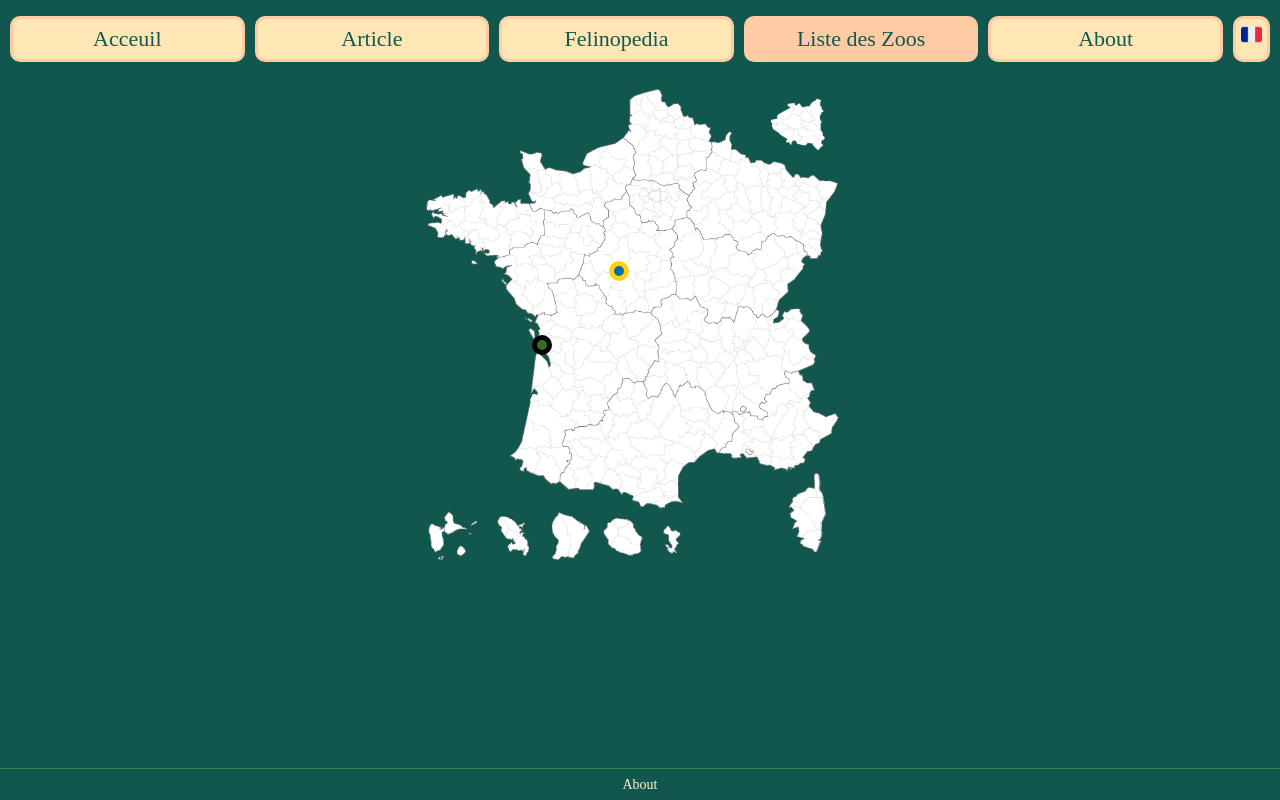
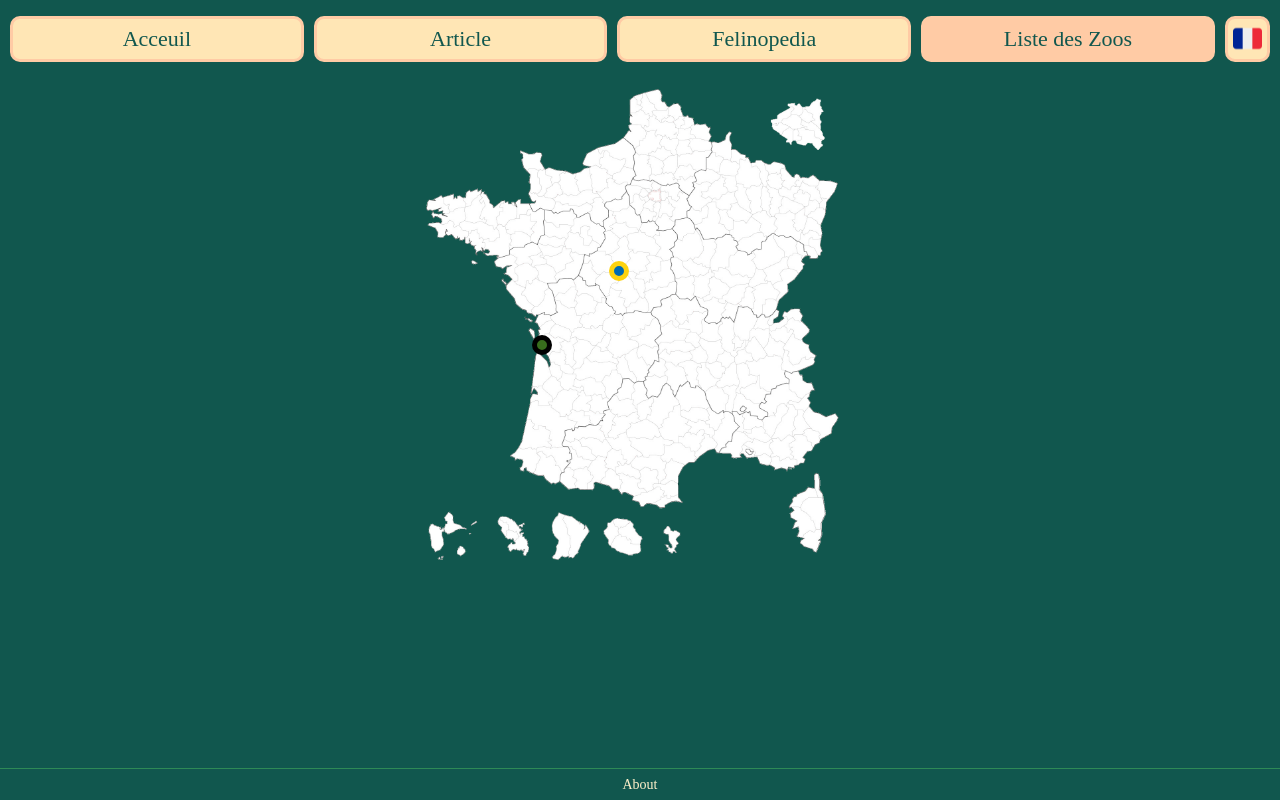
Before and after one commit to lucas-mrq/Felinopedia, a Gatsby site: page /fr/list in a window 1280 px wide. Built offline with nearby package versions, Linux system fonts and the light colour scheme; Gatsby itself is replaced by a stand-in of ours.

Commit message:
Adjust number 4

```diff
--- a/src/components/layout.js
+++ b/src/components/layout.js
@@ -104,7 +104,7 @@ const PhoneLink = styled.div`
 
 const Layout = ({ pageTitle, language, children }) => {
   const [showMenu, setShowMenu] = useState(false)
-  const listMenu = [ ["Acceuil","/"], ["Article", "/fr/press"], ["Felinopedia","/fr/felinopedia"], ["Liste des Zoos","/fr/list"], ["About", "/fr/contact"]]
+  const listMenu = [ ["Acceuil","/"], ["Article", "/fr/press"], ["Felinopedia","/fr/felinopedia"], ["Liste des Zoos","/fr/list"]]
   const data = useStaticQuery(graphql`
     query {
       site {
@@ -139,6 +139,7 @@ const Layout = ({ pageTitle, language, children }) => {
                 <PhoneMenu>
                   <PhoneItem>
                     {listMenu.map((item, index) => <PhoneLink key={index} onClick={() => navigate(item[1])}>{item[0]}</PhoneLink>)}
+                    <PhoneLink onClick={() => navigate("/fr/contact")}>About</PhoneLink>
                   </PhoneItem>
                   <Cursor onClick={() => setShowMenu(false)}>
                     <StaticImage alt="logo" src="../images/menu.png"/>
```
